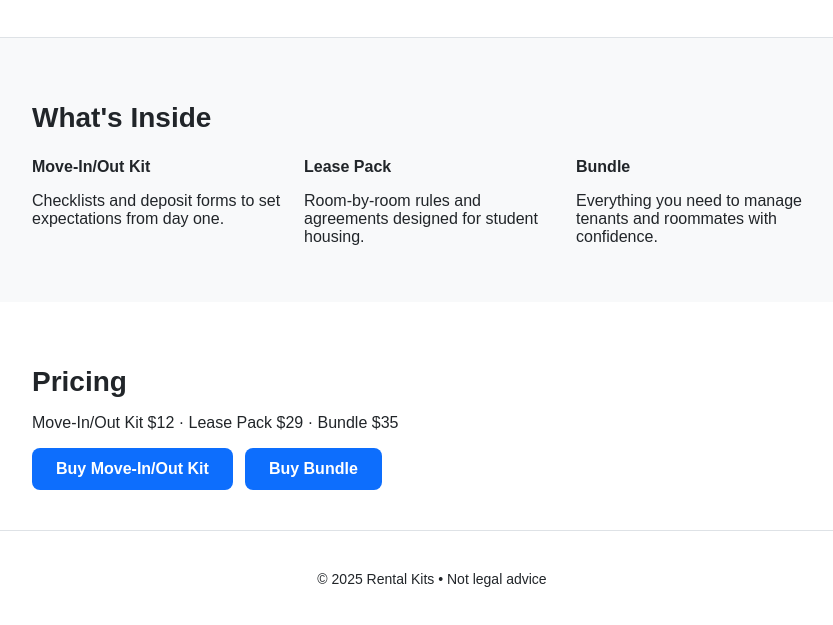
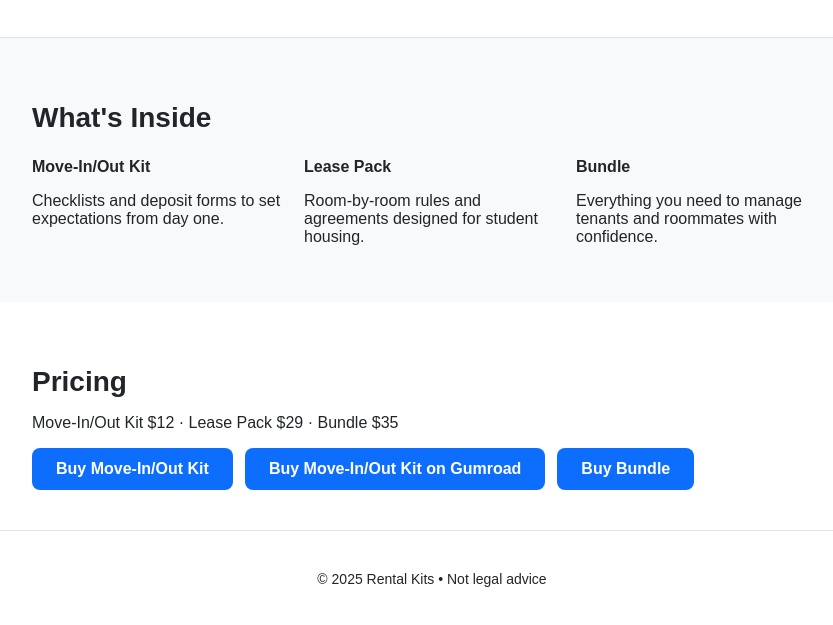
Before and after one commit to lucasburnham/Rentals-Kits, a website: page index.html in a window 1280 px wide. Shown: the part 207-832 px from the top of the page, without its empty margins (208-1041 px from the left). Drawn offline with Linux system fonts and the light colour scheme.

Commit message:
Add Gumroad product link to landing page

```diff
--- a/index.html
+++ b/index.html
@@ -100,6 +100,8 @@
       <div class="product-links">
         <a href="https://www.etsy.com/listing/4360684265/byuuvu-move-inout-kit-checklist-roommate"
            class="btn" target="_blank" rel="noopener noreferrer">Buy Move-In/Out Kit</a>
+        <a href="https://burntham.gumroad.com/l/lcvnb?utm_source=chatgpt.com"
+           class="btn" target="_blank" rel="noopener noreferrer">Buy Move-In/Out Kit on Gumroad</a>
         <a href="#" class="btn">Buy Bundle</a>
       </div>
     </div>
```
